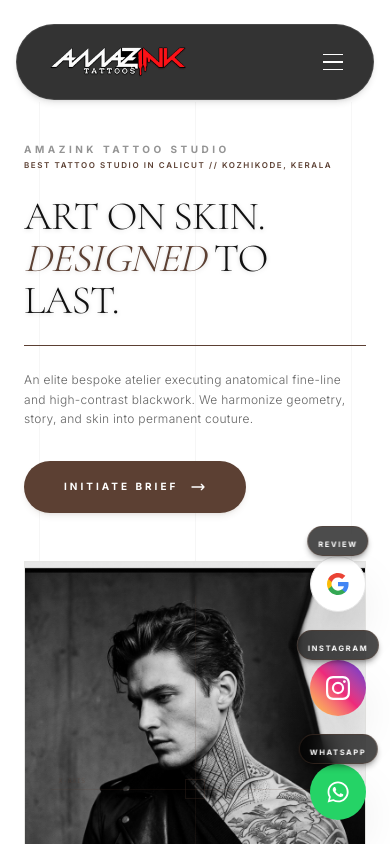
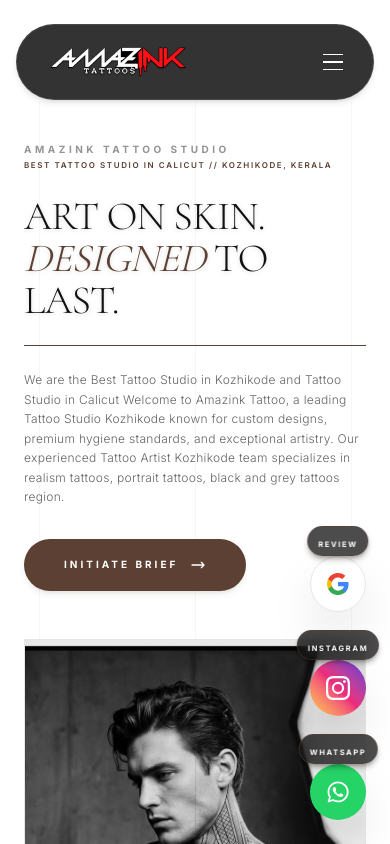
Before and after one commit to NYLEXWEB/Amazink-Tattoo, a Next.js app: page / in a window 390 px wide. Shown: the top 844 px of the page. Built offline with nearby package versions, Linux system fonts and the light colour scheme.

Commit message:
feat: add responsive hero section component with call-to-action and architectural styling

```diff
--- a/src/components/Hero.tsx
+++ b/src/components/Hero.tsx
@@ -57,7 +57,7 @@ export default function Hero() {
 
             {/* Premium Supporting Copy */}
             <p className="font-sans text-xs sm:text-sm text-text-dark/65 leading-relaxed max-w-md mb-8 font-light tracking-wide">
-              An elite bespoke atelier executing anatomical fine-line and high-contrast blackwork. We harmonize geometry, story, and skin into permanent couture.
+              We are the Best Tattoo Studio in Kozhikode and Tattoo Studio in Calicut Welcome to Amazink Tattoo, a leading Tattoo Studio Kozhikode known for custom designs, premium hygiene standards, and exceptional artistry. Our experienced Tattoo Artist Kozhikode team specializes in realism tattoos, portrait tattoos, black and grey tattoos region.
             </p>
 
             {/* Solid Rounded-Full Gold CTA Button */}
```
